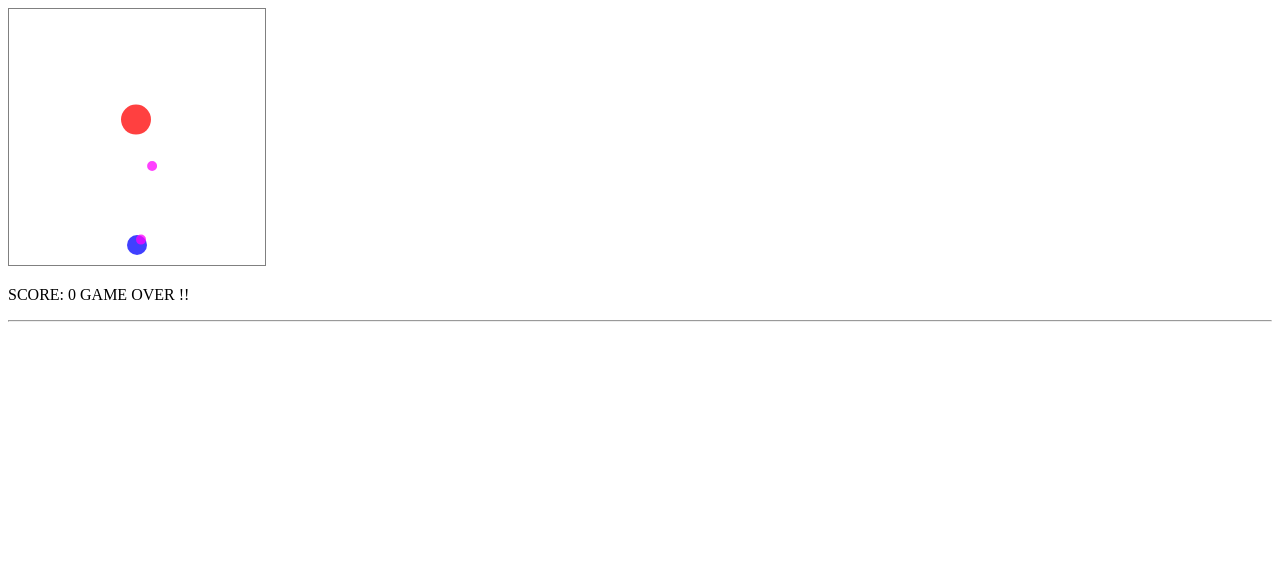
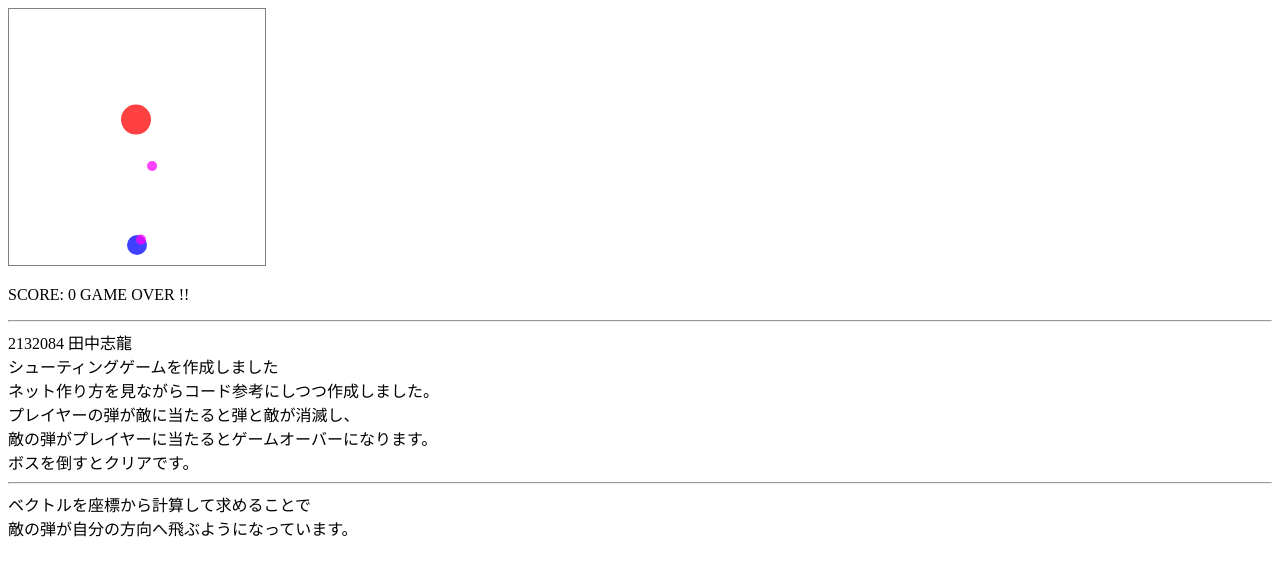
Before and after one commit to Shiryu0909/LastReport, a plain HTML site: page index.html in a window 1280 px wide. Drawn offline with Linux system fonts and the light colour scheme.

Commit message:
Update index.html

```diff
--- a/index.html
+++ b/index.html
@@ -13,6 +13,14 @@
 		<p id="info"></p>
 
 		<hr>
-
+		2132084 田中志龍<br>
+		シューティングゲームを作成しました<br>
+		ネット作り方を見ながらコード参考にしつつ作成しました。<br>
+		プレイヤーの弾が敵に当たると弾と敵が消滅し、<br>
+		敵の弾がプレイヤーに当たるとゲームオーバーになります。<br>
+		ボスを倒すとクリアです。<br>
+		<hr>
+		ベクトルを座標から計算して求めることで<br>
+		敵の弾が自分の方向へ飛ぶようになっています。
 	</body>
 </html>
```
